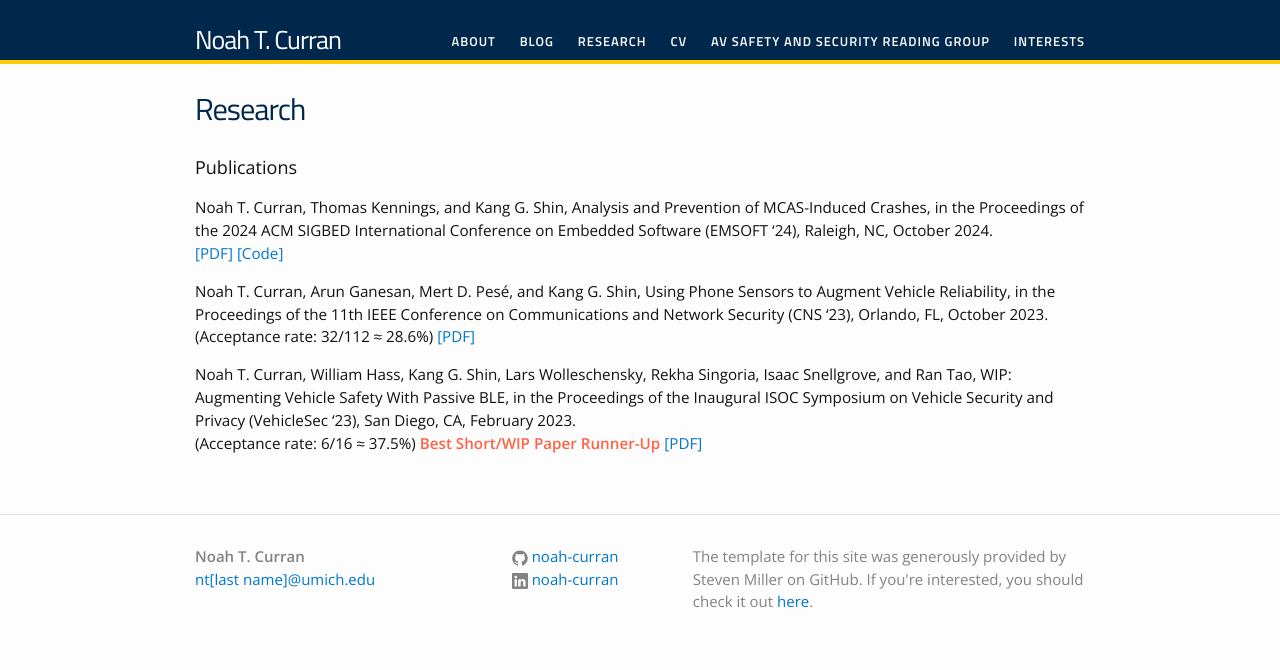
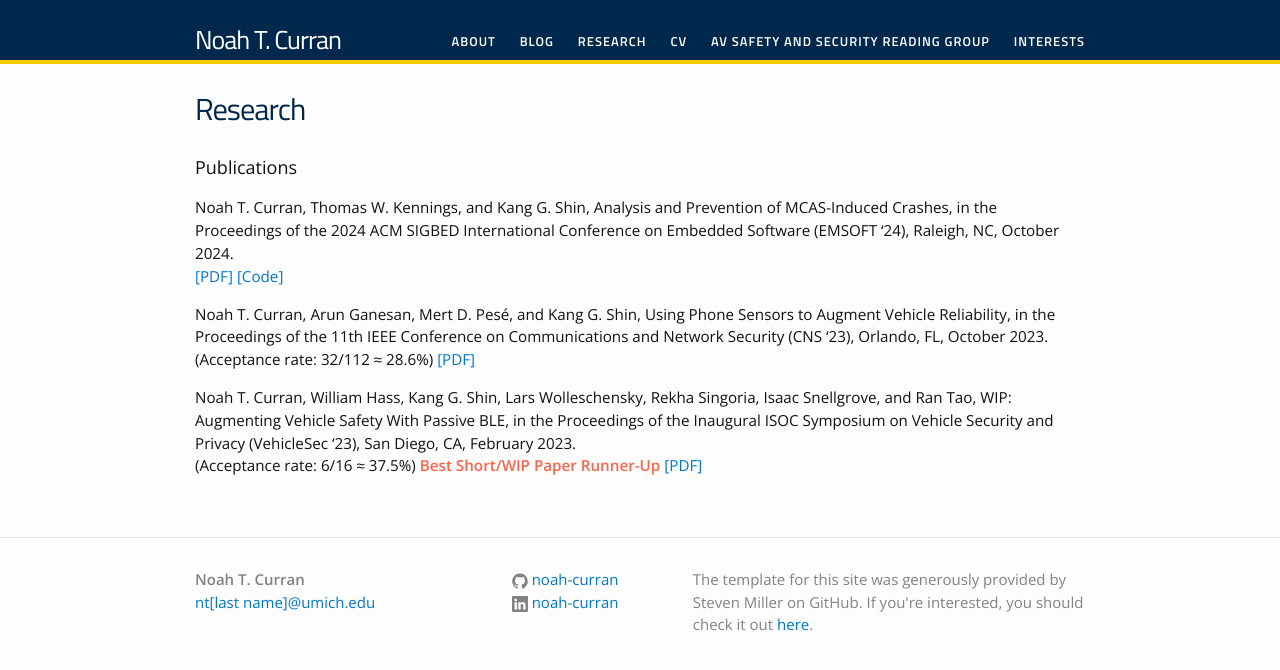
Before and after one commit to noah-curran/noah-curran.github.io, a Jekyll site: the page built from research.md, in a window 1280 px wide. Shown: the top 670 px of the page. Built offline with Jekyll 4.4.1, drawn with Linux system fonts in a browser that asks for light colours.

Commit message:
update paper

```diff
--- a/research.md
+++ b/research.md
@@ -6,7 +6,7 @@ permalink: /research/
 
 #### Publications
 
-Noah T. Curran, Thomas Kennings, and Kang G. Shin,
+Noah T. Curran, Thomas W. Kennings, and Kang G. Shin,
     Analysis and Prevention of MCAS-Induced Crashes,
     in the Proceedings of the 2024 ACM SIGBED International Conference on Embedded Software (EMSOFT '24), Raleigh, NC, October 2024.
 <a href="/assets/files/emsoft24-curran.pdf">[PDF]</a>
```
Also changed, not shown: 1 other file.
